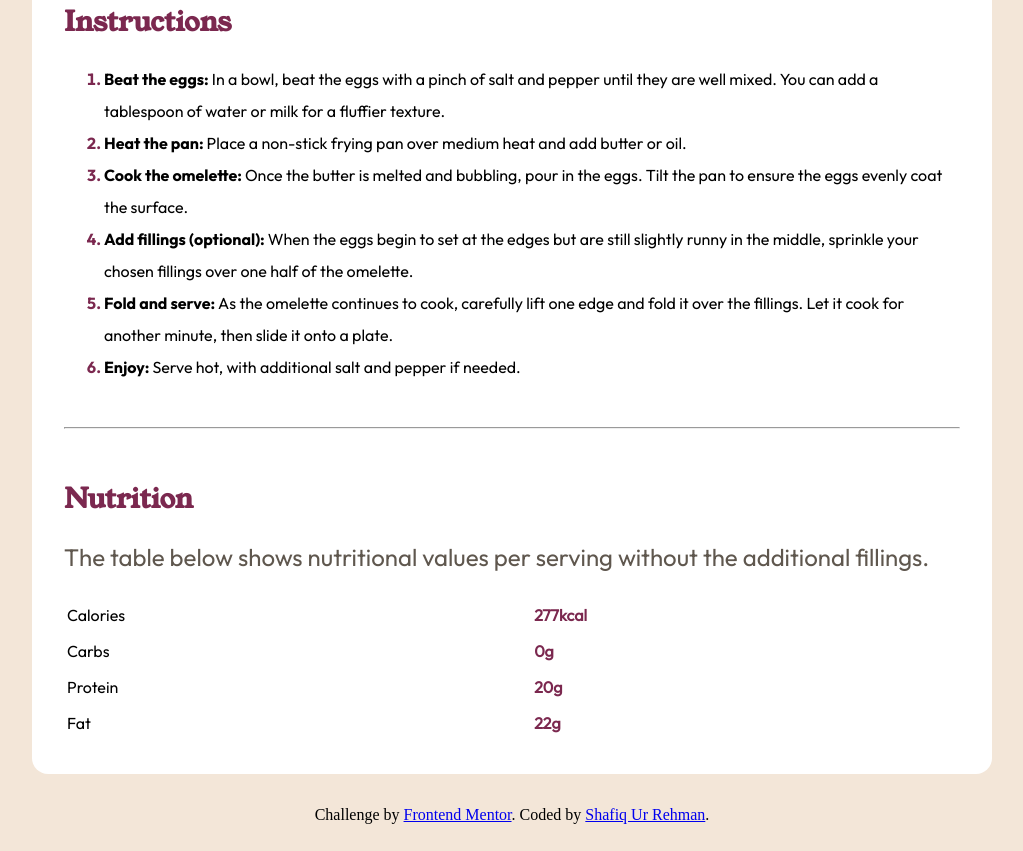
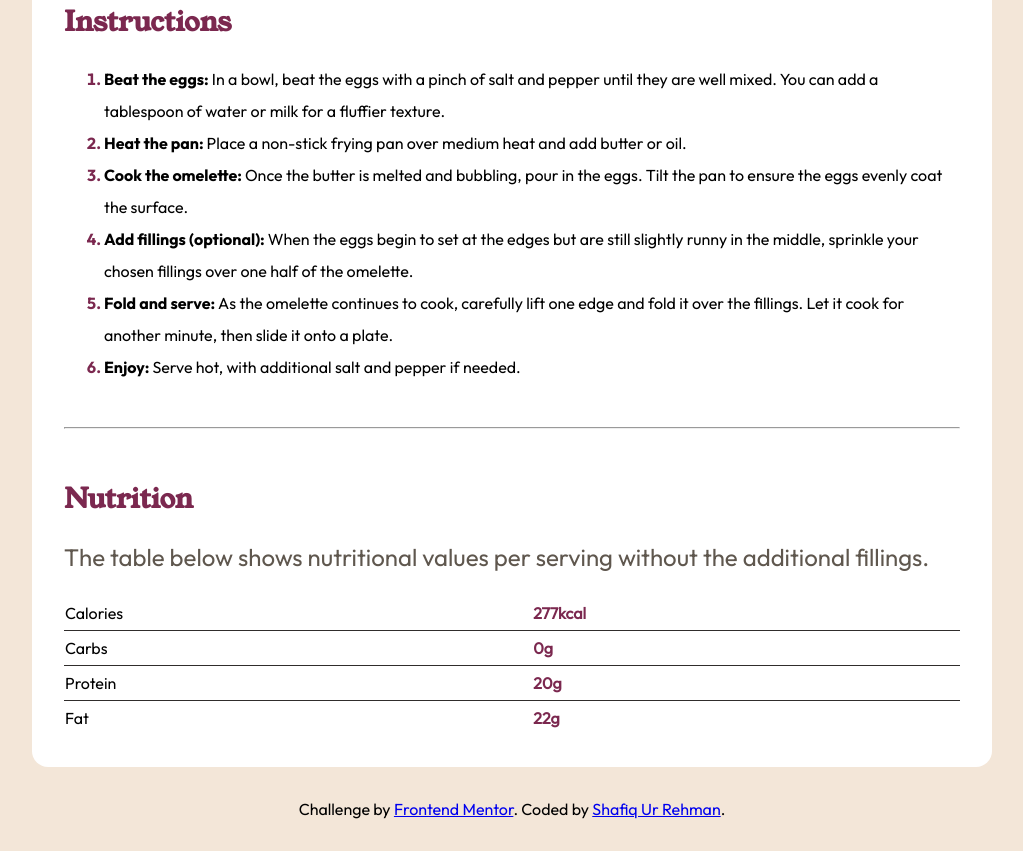
Before and after one commit to srplanta/fem-recipe-page, a plain HTML site: page index.html in a window 1280 px wide. Shown: the part 1288-2139 px from the top of the page, without its empty margins (128-1151 px from the left). Before the commit the page ends 2112 px from the top, so only its background shows below. Drawn offline with Linux system fonts and the light colour scheme.

Commit message:
table rules added

```diff
--- a/index.html
+++ b/index.html
@@ -127,7 +127,7 @@
         <p class="intro-text">
           The table below shows nutritional values per serving without the additional fillings.
         </p>
-        <table class="body-wide-table">
+        <table class="body-wide-table" rules="rows">
           <tr class="row">
             <td>Calories</td>
             <td class="brown-text">277kcal</td>
@@ -144,6 +144,7 @@
             <td>Fat</td>
             <td class="brown-text">22g</td>
           </tr>
+          <!-- <tr></tr> -->
         </table>
       </section>
       <!-- ---------------------------- -->
--- a/style.css
+++ b/style.css
@@ -127,17 +127,13 @@ li::marker {
 
 .body-wide-table {
     width: 100%;
-    /* border: 1px solid black; */
+    /* border-bottom: 1px solid var(--dark-charcoal); */
 }
 
-/* .row { */
-/* display: flex;
-    justify-content: space-between; */
-/* width: 100%; */
-/* } */
+
 .row{
     line-height: 2;
-    border: 1px solid black;
+    border-bottom: 1px solid var(--dark-charcoal);
 }
 
 .brown-text {
@@ -147,8 +143,15 @@ li::marker {
 }
 
 /* ---------------------------- */
-.footer {}
+.footer {
+    display: flex;
+    align-items: center;
+    justify-content: center;
+    margin-bottom: 2rem;
+}
 
-.attribution {}
+.attribution {
+    font-family: outfit-regular;
+}
 
 /* ---------------------------- */
```
